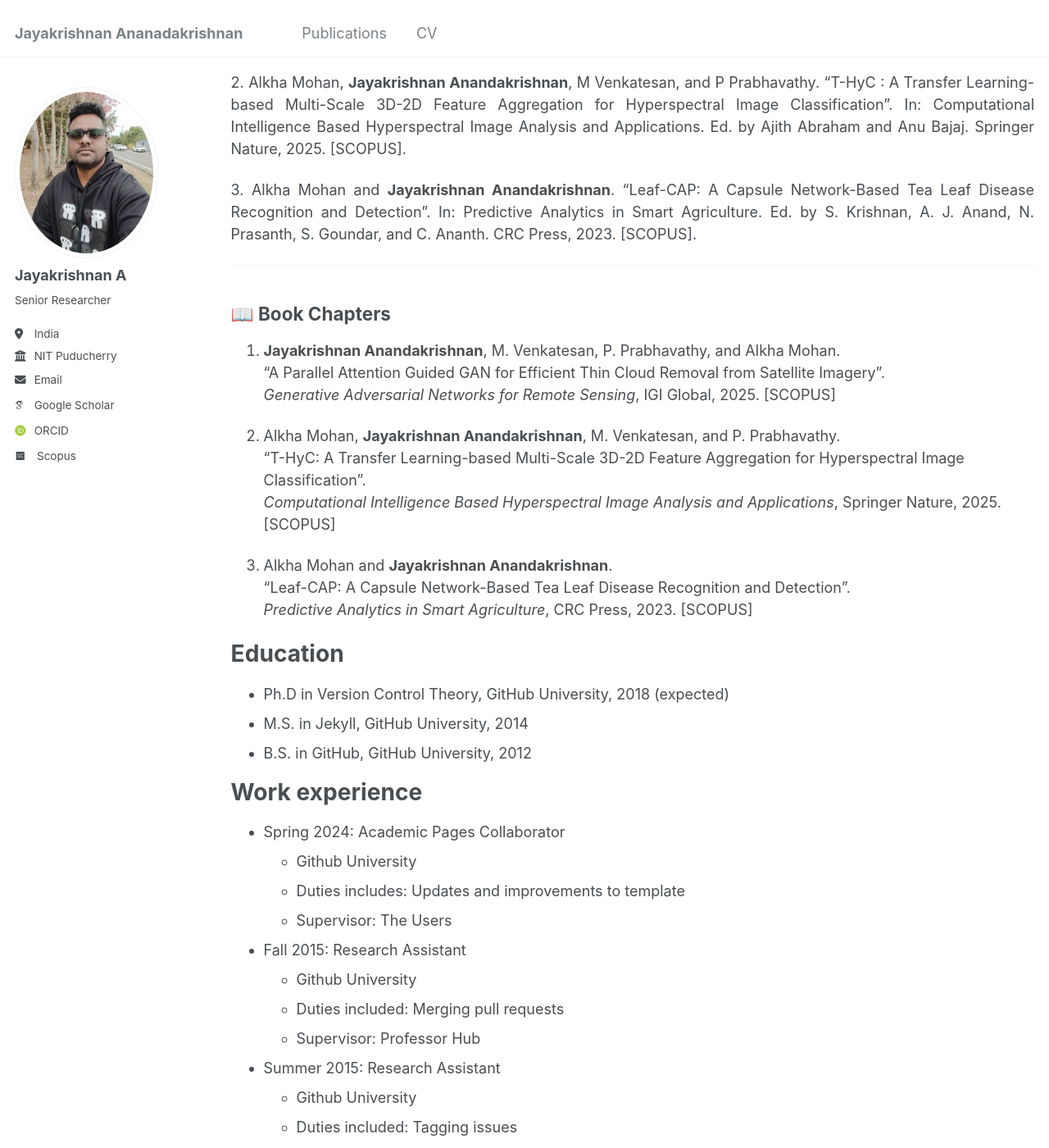
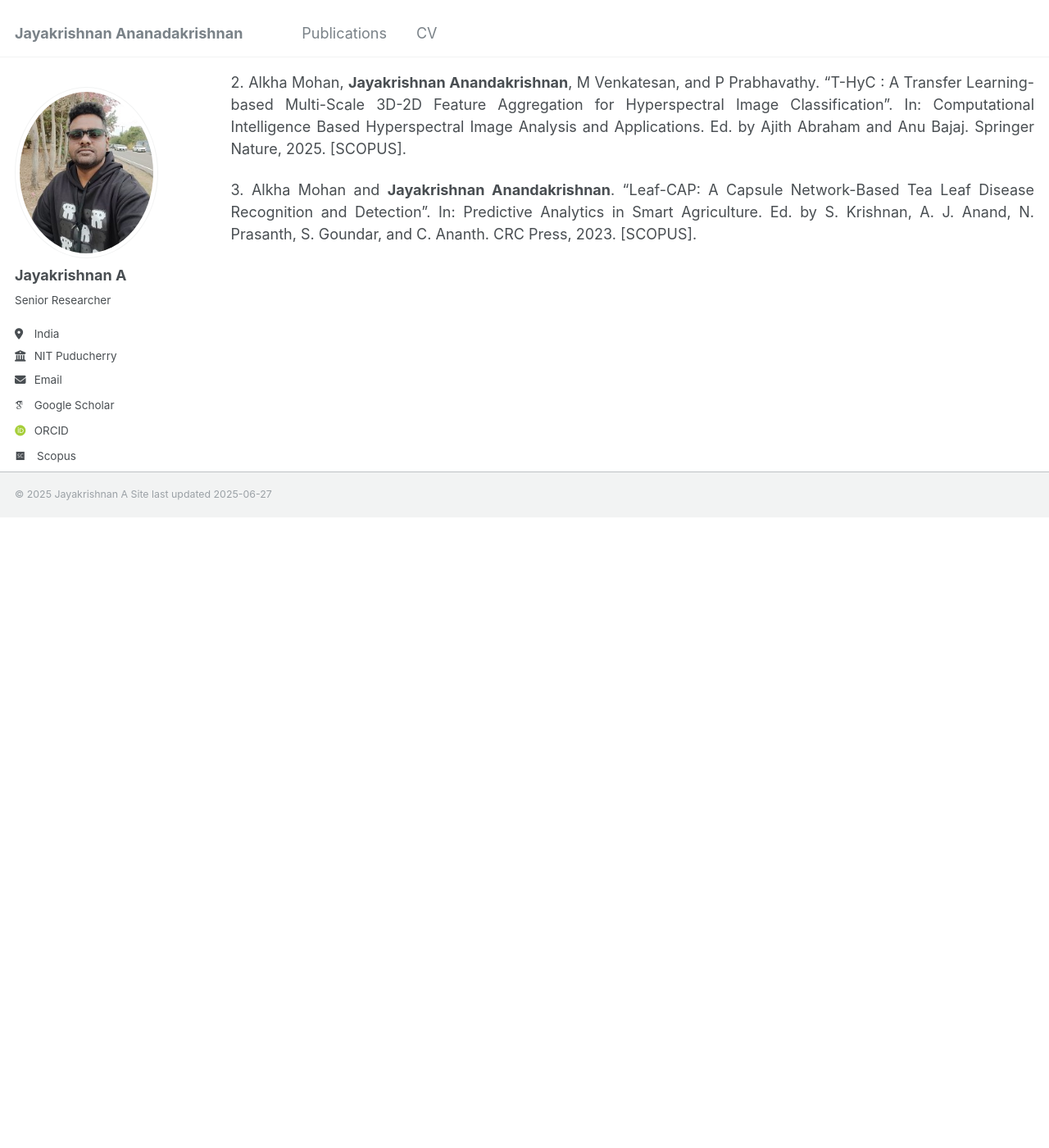
Before and after one commit to Jayakrishnan-A/jayakrishnan-a.github.io, a Jekyll site: the page built from _pages/publications.md, in a window 1280 px wide and 1400 px high, scrolled down 2002 px. Shown: the whole window at 82% size. Built offline with Jekyll 4.4.1, drawn with Linux system fonts in a browser that asks for light colours; some web fonts are replaced; after the commit the page ends 2632 px from its top, so only the background shows below that; some of the changed text lies outside the part shown.

Commit message:
Update publications.md

```diff
--- a/_pages/publications.md
+++ b/_pages/publications.md
@@ -46,76 +46,3 @@ redirect_from:
 <p align="justify">2. Alkha Mohan, <strong>Jayakrishnan Anandakrishnan</strong>, M Venkatesan, and P Prabhavathy. “T-HyC : A Transfer Learning-based Multi-Scale 3D-2D Feature Aggregation for Hyperspectral Image Classification”. In: Computational Intelligence Based Hyperspectral Image Analysis and Applications. Ed. by Ajith Abraham and Anu Bajaj. Springer Nature, 2025. [SCOPUS].</p>
 
 <p align="justify">3. Alkha Mohan and <strong>Jayakrishnan Anandakrishnan</strong>. “Leaf-CAP: A Capsule Network-Based Tea Leaf Disease Recognition and Detection”. In: Predictive Analytics in Smart Agriculture. Ed. by S. Krishnan, A. J. Anand, N. Prasanth, S. Goundar, and C. Ananth. CRC Press, 2023. [SCOPUS].</p>
-
----
-
-## 📖 Book Chapters
-
-1. **Jayakrishnan Anandakrishnan**, M. Venkatesan, P. Prabhavathy, and Alkha Mohan.
-   “A Parallel Attention Guided GAN for Efficient Thin Cloud Removal from Satellite Imagery”.
-   *Generative Adversarial Networks for Remote Sensing*, IGI Global, 2025. [SCOPUS]
-
-2. Alkha Mohan, **Jayakrishnan Anandakrishnan**, M. Venkatesan, and P. Prabhavathy.
-   “T-HyC: A Transfer Learning-based Multi-Scale 3D-2D Feature Aggregation for Hyperspectral Image Classification”.
-   *Computational Intelligence Based Hyperspectral Image Analysis and Applications*, Springer Nature, 2025. [SCOPUS]
-
-3. Alkha Mohan and **Jayakrishnan Anandakrishnan**.
-   “Leaf-CAP: A Capsule Network-Based Tea Leaf Disease Recognition and Detection”.
-   *Predictive Analytics in Smart Agriculture*, CRC Press, 2023. [SCOPUS]
-
-
-
-
-Education
-======
-* Ph.D in Version Control Theory, GitHub University, 2018 (expected)
-* M.S. in Jekyll, GitHub University, 2014
-* B.S. in GitHub, GitHub University, 2012
-
-Work experience
-======
-* Spring 2024: Academic Pages Collaborator
-  * Github University
-  * Duties includes: Updates and improvements to template
-  * Supervisor: The Users
-
-* Fall 2015: Research Assistant
-  * Github University
-  * Duties included: Merging pull requests
-  * Supervisor: Professor Hub
-
-* Summer 2015: Research Assistant
-  * Github University
-  * Duties included: Tagging issues
-  * Supervisor: Professor Git
-
-Skills
-======
-* Skill 1
-* Skill 2
-  * Sub-skill 2.1
-  * Sub-skill 2.2
-  * Sub-skill 2.3
-* Skill 3
-
-Publications
-======
-  <ul>{% for post in site.publications reversed %}
-    {% include archive-single-cv.html %}
-  {% endfor %}</ul>
-
-Talks
-======
-  <ul>{% for post in site.talks reversed %}
-    {% include archive-single-talk-cv.html  %}
-  {% endfor %}</ul>
-
-Teaching
-======
-  <ul>{% for post in site.teaching reversed %}
-    {% include archive-single-cv.html %}
-  {% endfor %}</ul>
-
-Service and leadership
-======
-* Currently signed in to 43 different slack teams
```
